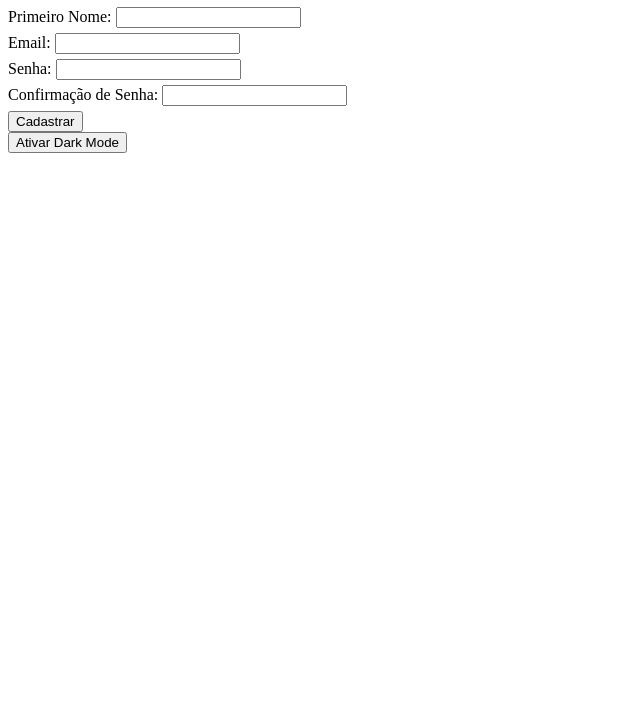
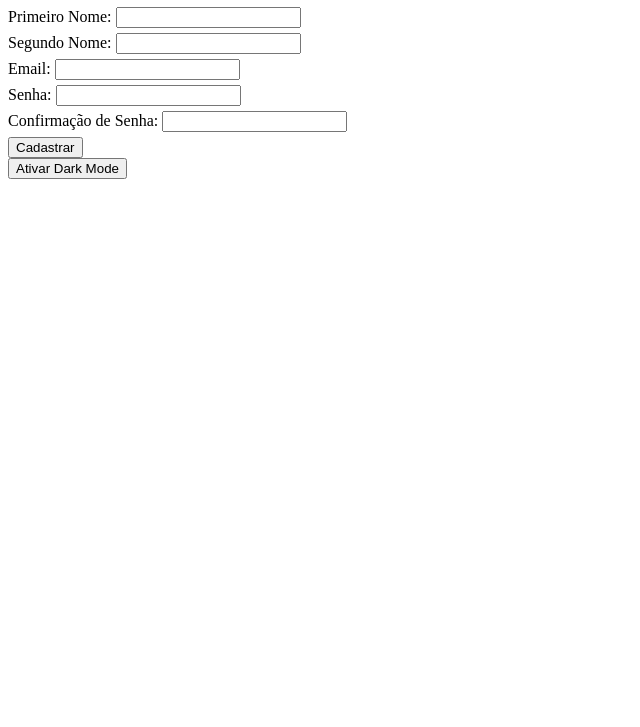
Before and after one commit to jerrybryan007/CP-3, a plain HTML site: page index.html in a window 1280 px wide. Shown: the part 73-800 px from the top of the page, without its empty margins (0-640 px from the left). Drawn offline with Linux system fonts and the light colour scheme.

Commit message:
removido

```diff
--- a/index.html
+++ b/index.html
@@ -15,7 +15,11 @@
       <div class="error-message" id="firstNameError"></div>
     </div>
 
-
+    <div>
+      <label for="lastName">Segundo Nome:</label>
+      <input type="text" id="lastName" required>
+      <div class="error-message" id="lastNameError"></div>
+    </div>
 
     <div>
       <label for="email">Email:</label>
```
